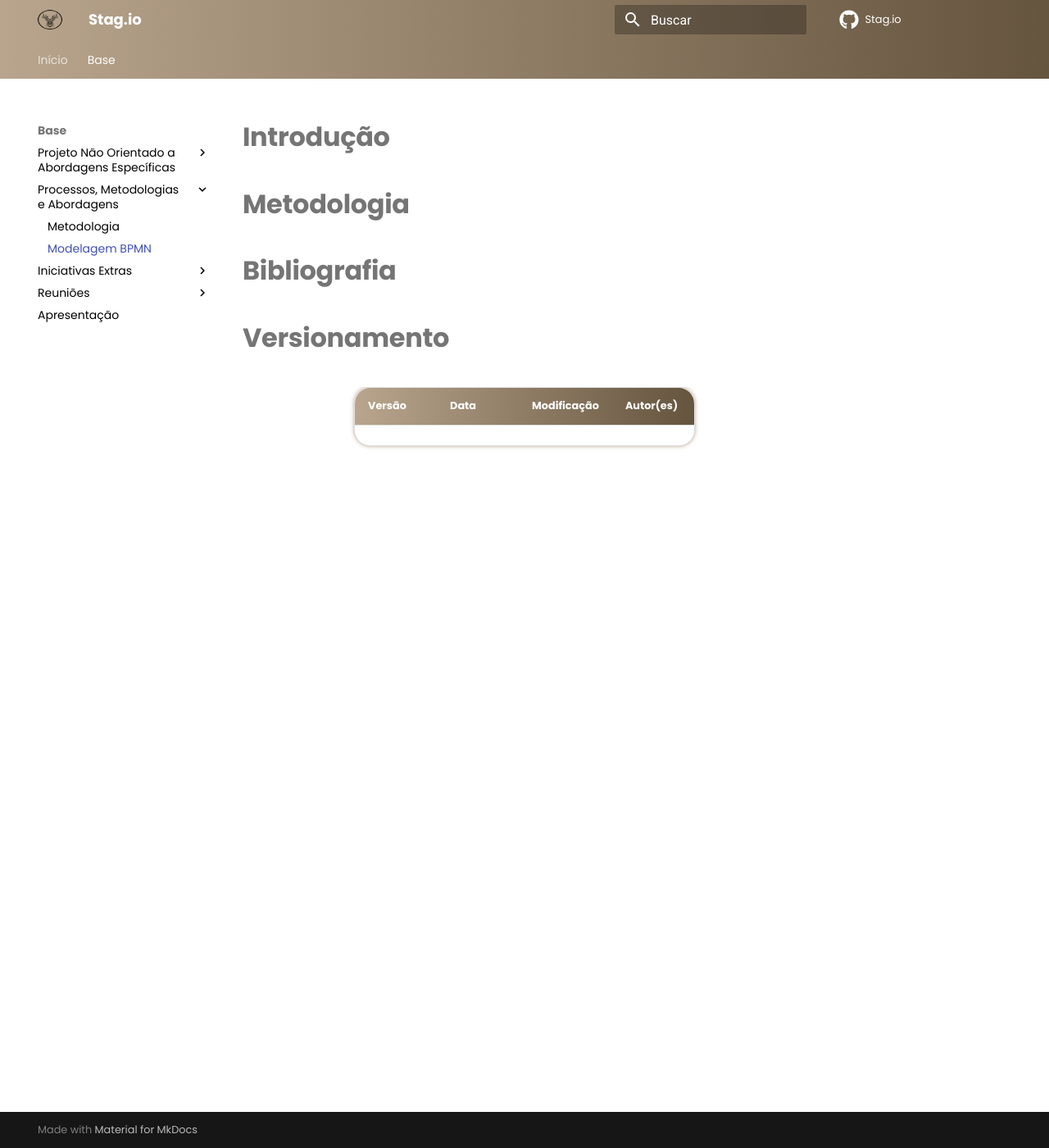
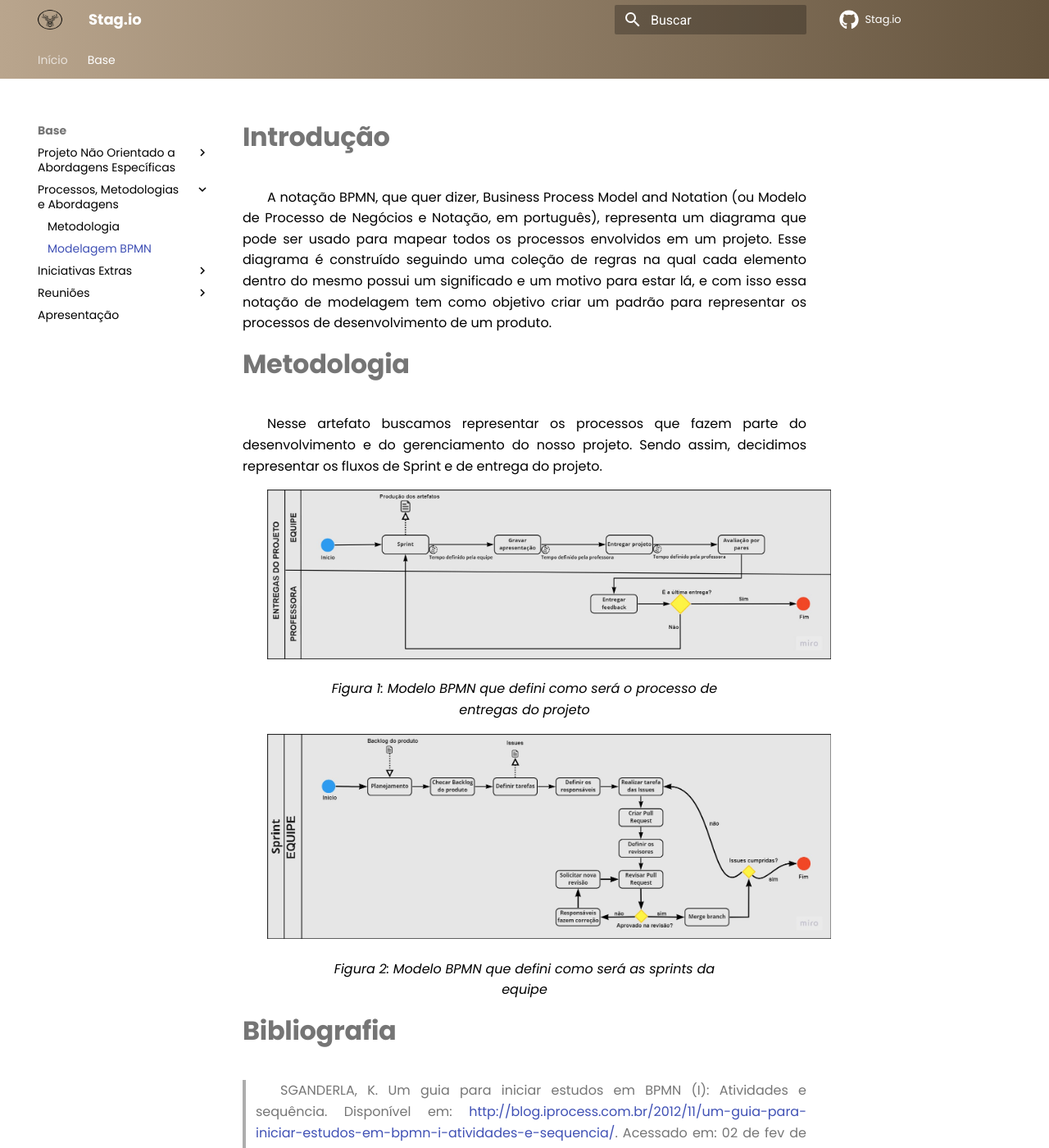
Before and after one commit to UnBArqDsw2021-2/2021.2_G3_stag.io, an MkDocs documentation site: the page built from docs/Base/PMA/ModelagemBPMN.md, in a window 1280 px wide and 1400 px high. Shown: the whole window at 82% size. Built offline with MkDocs 1.6.1 and Material for MkDocs 9.7.7, drawn with Linux system fonts in a browser that asks for light colours; comment, search, counter and statistics services are not loaded; some of the changed text lies outside the part shown.

Commit message:
Criação do documento de modelagem BPMN
Co-authored-by: GRVial <GRVial@users.noreply.github.com>

```diff
--- a/docs/Base/PMA/ModelagemBPMN.md
+++ b/docs/Base/PMA/ModelagemBPMN.md
@@ -1,11 +1,28 @@
 # Introdução
+
+A notação BPMN, que quer dizer, Business Process Model and Notation (ou Modelo de Processo de Negócios e Notação, em português), representa um diagrama que pode ser usado para mapear todos os processos envolvidos em um projeto. Esse diagrama é construído seguindo uma coleção de regras na qual cada elemento dentro do mesmo possui um significado e um motivo para estar lá, e com isso essa notação de modelagem tem como objetivo criar um padrão para representar os processos de desenvolvimento de um produto.
 
 # Metodologia
 
+Nesse artefato buscamos representar os processos que fazem parte do desenvolvimento e do gerenciamento do nosso projeto. Sendo assim, decidimos representar os fluxos de Sprint e de entrega do projeto.
+
+
+[![Imagem1](../../assets/Base/BPMN/BPMN1.jpg)](../../assets/Base/BPMN/BPMN1.jpg)
+
+<figcaption>Figura 1: Modelo BPMN que defini como será o processo de entregas do projeto</figcaption>
+
+
+[![Imagem2](../../assets/Base/BPMN/BPMN2.jpg)](../../assets/Base/BPMN/BPMN2.jpg)
+
+<figcaption>Figura 2: Modelo BPMN que defini como será as sprints da equipe</figcaption>
+
 # Bibliografia
+
+>SGANDERLA, K. Um guia para iniciar estudos em BPMN (I): Atividades e sequência. Disponível em: <http://blog.iprocess.com.br/2012/11/um-guia-para-iniciar-estudos-em-bpmn-i-atividades-e-sequencia/>. Acessado em: 02 de fev de 2022.
 
 # Versionamento
 
 Versão | Data | Modificação | Autor(es) |
 |--|--|--|--|
-|||||
+| 1.0 | 02/02/2022 | Criação do documento | Guilherme Vial e Ian Ferreira |
+| 1.1 | 02/02/2022 | Adição de tópicos | Guilherme Vial e Ian Ferreira |
```
Also changed, not shown: docs/assets/Base/BPMN/BPMN1.jpg (added), docs/assets/Base/BPMN/BPMN2.jpg (added).
